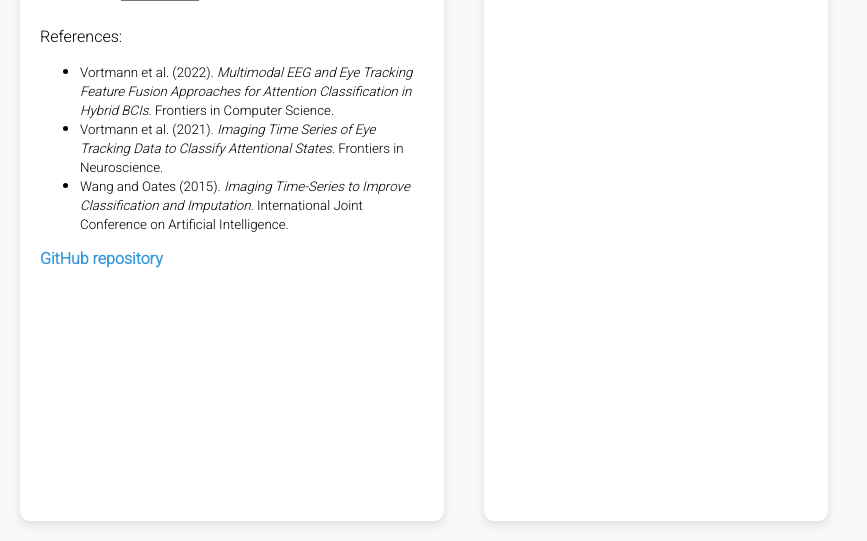
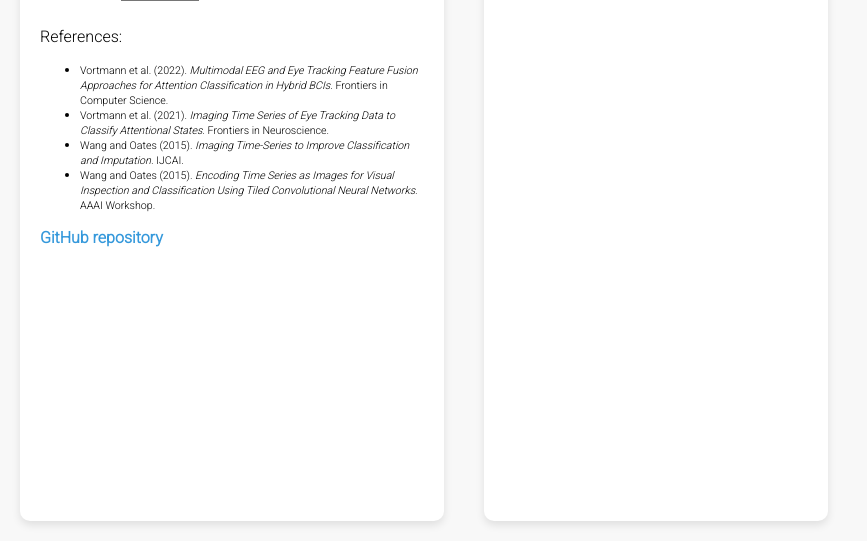
Before and after one commit to xysLong/interactive-time-series-imaging, a Flask app: page / in a window 1280 px wide. Shown: the part 259-800 px from the top of the page, without its empty margins (0-867 px from the left). Run offline with Flask 2, Linux system fonts and the light colour scheme.

Commit message:
Update References

```diff
--- a/app/templates/index.html
+++ b/app/templates/index.html
@@ -29,12 +29,14 @@
 
     <p>References:</p>
     <ul>
-        <li><small>Vortmann et al. (2022). <i>Multimodal EEG and Eye Tracking Feature Fusion Approaches for Attention
-            Classification in Hybrid BCIs.</i> Frontiers in Computer Science.</small></li>
-        <li><small>Vortmann et al. (2021). <i>Imaging Time Series of Eye Tracking Data to Classify Attentional
-            States.</i> Frontiers in Neuroscience.</small></li>
-        <li><small>Wang and Oates (2015). <i>Imaging Time-Series to Improve Classification and Imputation.</i>
-            International Joint Conference on Artificial Intelligence.</small></li>
+        <li style="font-size: 80%;"><small>Vortmann et al. (2022). <i>Multimodal EEG and Eye Tracking Feature Fusion
+            Approaches for Attention Classification in Hybrid BCIs.</i> Frontiers in Computer Science.</small></li>
+        <li style="font-size: 80%;"><small>Vortmann et al. (2021). <i>Imaging Time Series of Eye Tracking Data to
+            Classify Attentional States.</i> Frontiers in Neuroscience.</small></li>
+        <li style="font-size: 80%;"><small>Wang and Oates (2015). <i>Imaging Time-Series to Improve Classification and
+            Imputation.</i> IJCAI.</small></li>
+        <li style="font-size: 80%;"><small>Wang and Oates (2015). <i>Encoding Time Series as Images for Visual
+            Inspection and Classification Using Tiled Convolutional Neural Networks.</i> AAAI Workshop.</small></li>
     </ul>
 
     <a href="https://github.com/xysLong/interactive-time-series-imaging"
```
